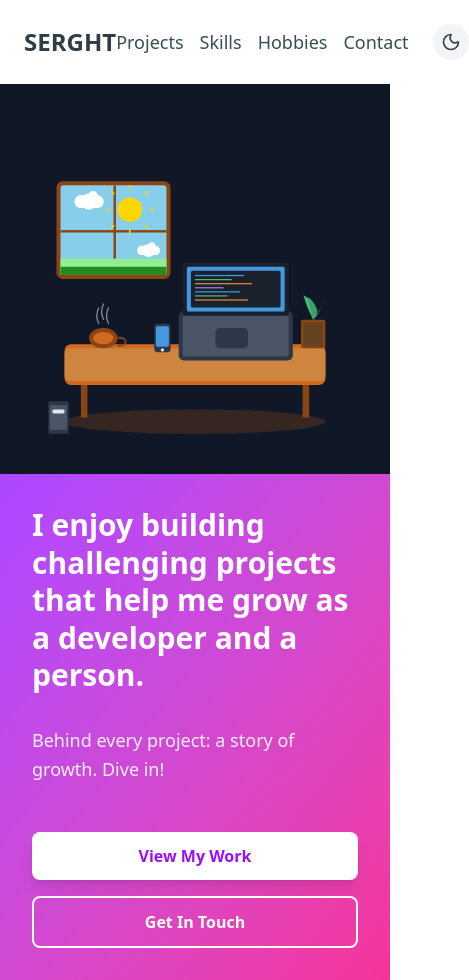
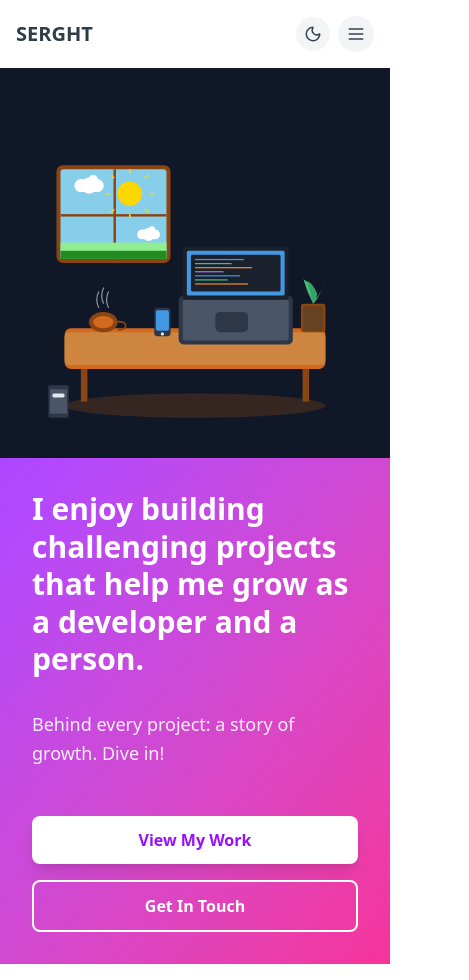
Before and after one commit to serght/Personal-portfolio, a React (Vite) app: page / in a window 390 px wide. Shown: the whole page, 469 px wide, since content can reach past the window. Built offline with nearby package versions, Linux system fonts and the light colour scheme.

Commit message:
:sparkles:The navbar has been adapted to fit different screen sizes.

```diff
--- a/src/components/Navbar.jsx
+++ b/src/components/Navbar.jsx
@@ -1,33 +1,46 @@
-import React from "react";
+import React, { useState } from "react";
 import { Link } from "react-router-dom";
 import { useTheme } from "../context/ThemeContext";
-import { Sun, Moon } from "lucide-react";
+import { Sun, Moon, Menu, X } from "lucide-react";
 
 export default function Navbar() {
   const { isDayMode, toggleTheme } = useTheme();
+  const [isMenuOpen, setIsMenuOpen] = useState(false);
+
+  const toggleMenu = () => {
+    setIsMenuOpen(!isMenuOpen);
+  };
+
+  const closeMenu = () => {
+    setIsMenuOpen(false);
+  };
 
   return (
-    <nav className="flex justify-between items-center p-6 md:p-8">
-      {/* SERGHT */}
+    <nav className="relative">
+      {/* Desktop and Mobile Header */}
+      <div className="flex justify-between items-center p-4 md:p-6 lg:p-8">
+        {/* SERGHT Logo */}
         <Link
           to="/"
-        className={`text-2xl md:text-3xl font-bold transition-all duration-300 hover:scale-110 active:scale-95 transform-gpu ${
+          onClick={closeMenu}
+          className={`text-xl md:text-2xl lg:text-3xl font-bold transition-all duration-300 hover:scale-110 active:scale-95 transform-gpu ${
             isDayMode
               ? "text-[#2F3E46] hover:text-[#354F52] hover:drop-shadow-md"
               : "text-[#CAD2C5] hover:text-[#84A98C] hover:drop-shadow-lg hover:drop-shadow-green-400/20"
-        } cursor-pointer select-none`}
+          } cursor-pointer select-none z-20 relative`}
         >
           SERGHT
         </Link>
 
-      <div className="flex items-center space-x-6 md:space-x-8">
+        {/* Desktop Navigation */}
+        <div className="hidden md:flex items-center space-x-6 lg:space-x-8">
           {/* Navigation links */}
-        <div className="flex space-x-4 md:space-x-6">
+          <div className="flex space-x-4 lg:space-x-6">
             {["projects", "skills", "hobbies", "contact"].map((item) => (
               <Link
                 key={item}
                 to={`/${item}`}
-              className={`text-lg md:text-xl font-medium transition-all hover:scale-105 ${
+                className={`text-lg lg:text-xl font-medium transition-all hover:scale-105 ${
                   isDayMode
                     ? "text-[#354F52] hover:text-[#2F3E46]"
                     : "text-[#84A98C] hover:text-[#CAD2C5]"
@@ -51,6 +64,73 @@ export default function Navbar() {
             {isDayMode ? <Moon size={20} /> : <Sun size={20} />}
           </button>
         </div>
+
+        {/* Mobile Menu Button and Theme Toggle */}
+        <div className="md:hidden flex items-center space-x-2">
+          {/* Mobile Theme toggle */}
+          <button
+            onClick={toggleTheme}
+            className={`p-2 rounded-full transition-all ${
+              isDayMode
+                ? "bg-gray-100 text-gray-700 hover:bg-gray-200"
+                : "bg-gray-800 text-gray-300 hover:bg-gray-700"
+            }`}
+            aria-label="Toggle theme"
+          >
+            {isDayMode ? <Moon size={18} /> : <Sun size={18} />}
+          </button>
+
+          {/* Mobile Menu Button */}
+          <button
+            onClick={toggleMenu}
+            className={`p-2 rounded-full transition-all z-20 relative ${
+              isDayMode
+                ? "bg-gray-100 text-gray-700 hover:bg-gray-200"
+                : "bg-gray-800 text-gray-300 hover:bg-gray-700"
+            }`}
+            aria-label="Toggle menu"
+          >
+            {isMenuOpen ? <X size={20} /> : <Menu size={20} />}
+          </button>
+        </div>
+      </div>
+
+      {/* Mobile Menu Overlay */}
+      {isMenuOpen && (
+        <div
+          className="md:hidden fixed inset-0 z-10"
+          onClick={closeMenu}
+        >
+          <div
+            className={`absolute top-0 right-0 w-64 h-full shadow-lg transform transition-transform duration-300 ${
+              isDayMode
+                ? "bg-white border-l border-gray-200"
+                : "bg-gray-900 border-l border-gray-700"
+            }`}
+            onClick={(e) => e.stopPropagation()}
+          >
+            {/* Mobile Navigation Links */}
+            <div className="pt-20 px-6">
+              <div className="flex flex-col space-y-6">
+                {["projects", "skills", "hobbies", "contact"].map((item) => (
+                  <Link
+                    key={item}
+                    to={`/${item}`}
+                    onClick={closeMenu}
+                    className={`text-lg font-medium transition-all hover:scale-105 block py-2 ${
+                      isDayMode
+                        ? "text-[#354F52] hover:text-[#2F3E46]"
+                        : "text-[#84A98C] hover:text-[#CAD2C5]"
+                    }`}
+                  >
+                    {item.charAt(0).toUpperCase() + item.slice(1)}
+                  </Link>
+                ))}
+              </div>
+            </div>
+          </div>
+        </div>
+      )}
     </nav>
   );
 }
```
Lines whose indentation alone changed are shown as unchanged.
